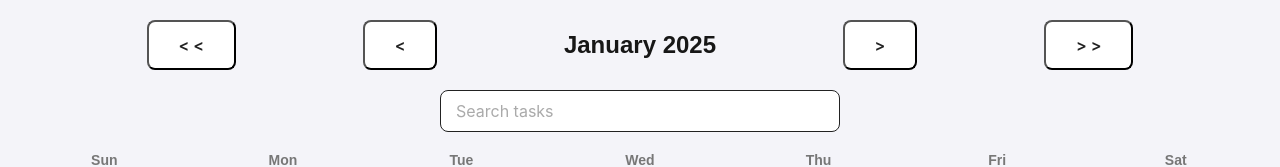
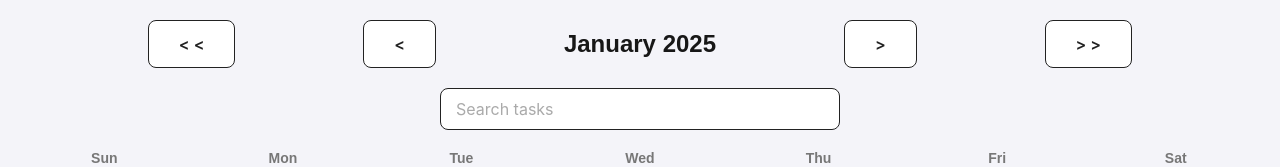
Before and after one commit to 47codemonkey/calendar-app, a Next.js app: page / in a window 1280 px wide. Shown: the top 167 px of the page. Built offline with nearby package versions, Linux system fonts and the light colour scheme; no server answers; the database is empty.

Commit message:
some changes

```diff
--- a/components/Navigation/Navigation.tsx
+++ b/components/Navigation/Navigation.tsx
@@ -66,7 +66,7 @@ const StyledNavigation = styled.div`
 
 const StyledNavigationButtons = styled.button`
   background-color: rgb(255, 255, 255);
-  border: 1px solidrgb(34, 34, 34);
+  border: 1px solid rgb(34, 34, 34);
   border-radius: 8px;
   box-sizing: border-box;
   color: rgb(34, 34, 34);
```
